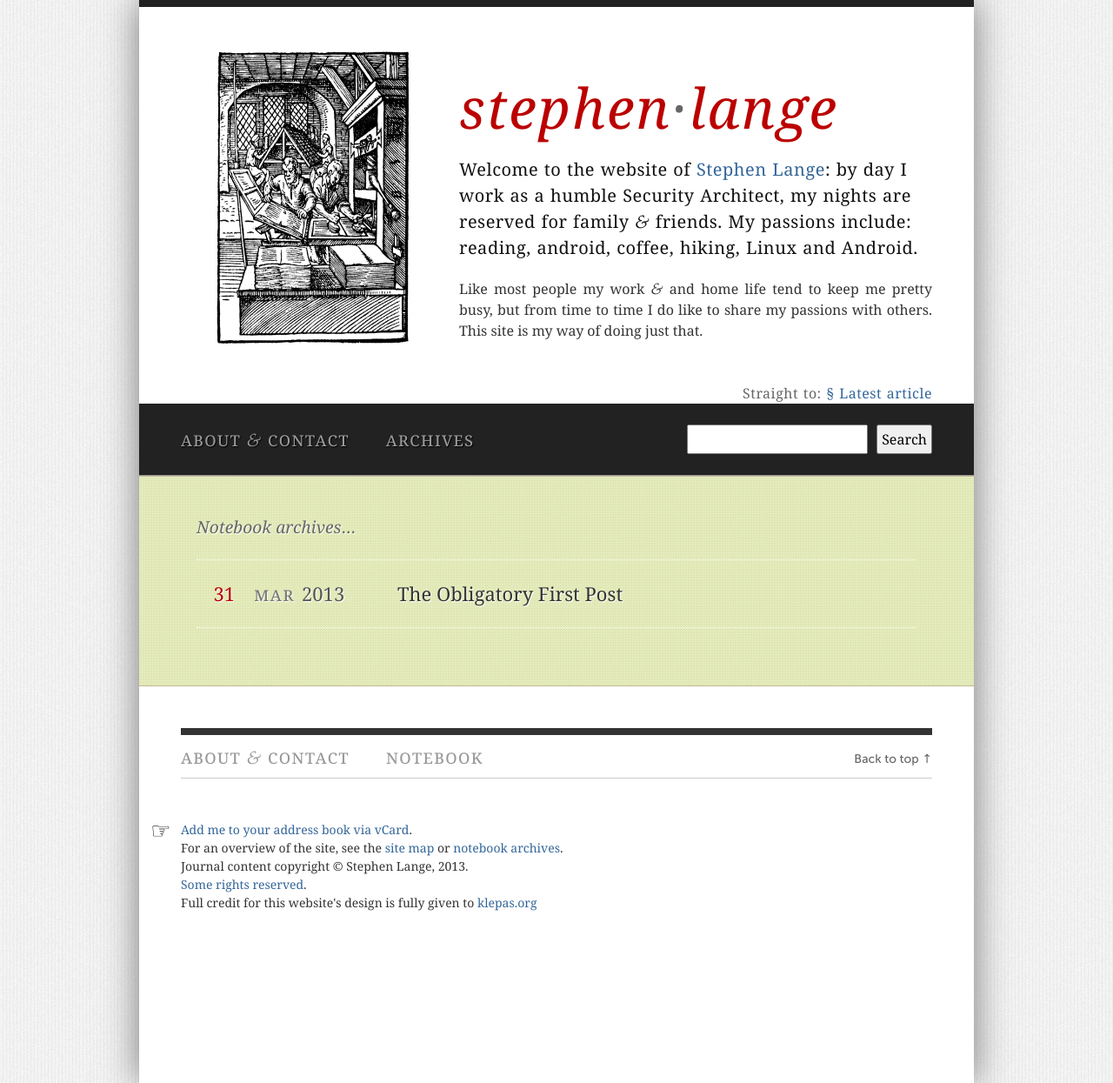
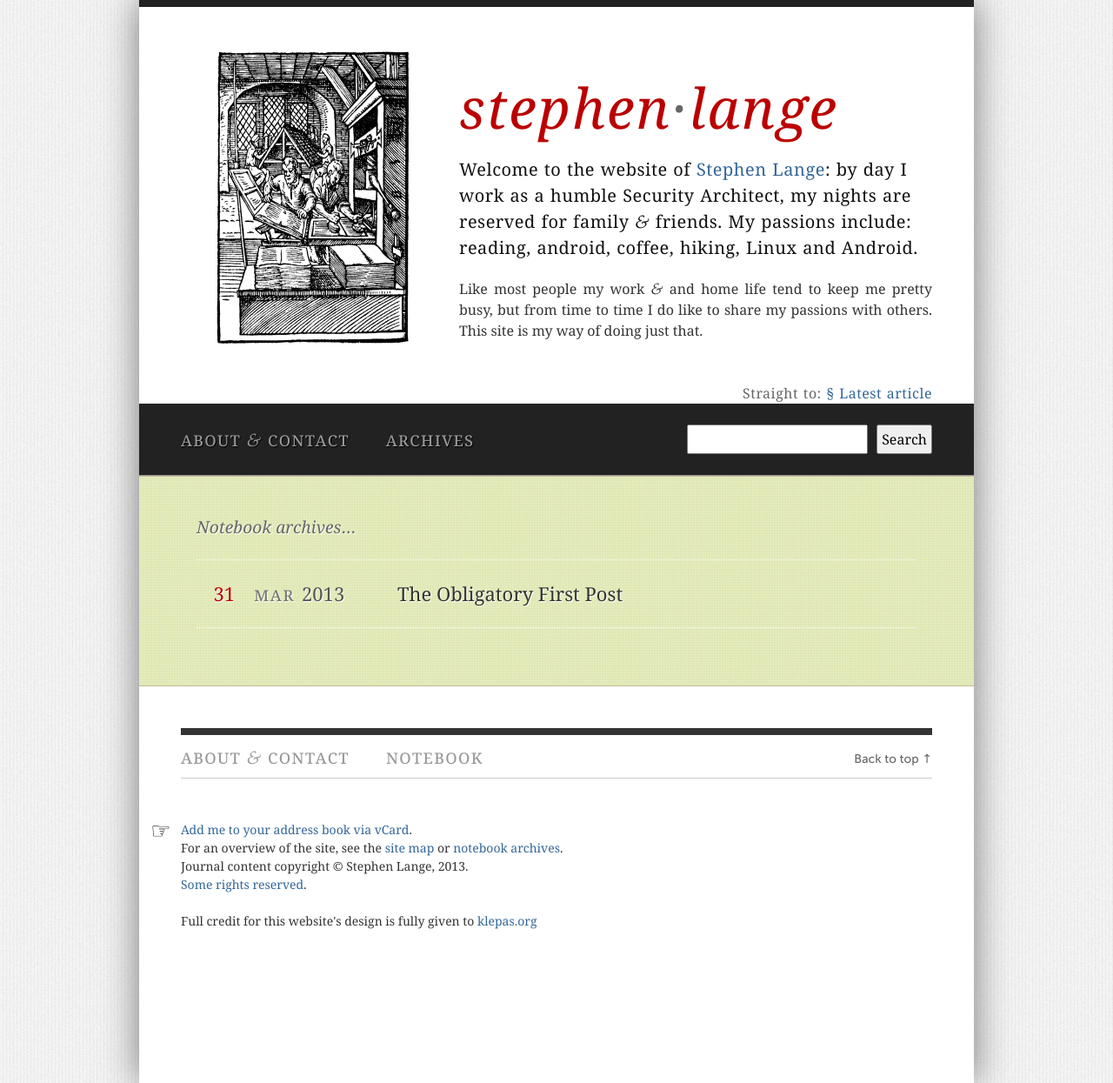
Before and after one commit to stvlange/stvlange.github.com, a Jekyll site: the page built from archives.html, in a window 1280 px wide. Shown: the whole page at 87% size. Built offline with Jekyll 4.4.1, drawn with Linux system fonts in a browser that asks for light colours.

```diff
--- a/_includes/footer.html
+++ b/_includes/footer.html
@@ -11,7 +11,7 @@
 					<p class="licensing">Journal content copyright &copy; Stephen Lange, 2013.</p>
 					<p class="licensing"><a rel="license" href="http://creativecommons.org/licenses/by-nc-nd/2.5/au/" title="Content, unless specificed, licensed under a Creative Commons license">Some rights reserved</a>.</p>
 <p>
-					<p class="licensing clear">Full credit for this website's design is fully given to <a href="http://klepas.org/">klepas.org</a></p>
+					<br><p class="licensing">Full credit for this website's design is fully given to <a href="http://klepas.org/">klepas.org</a></p>
 
 				</div>
 			</div> <!-- /.page-meta.clear -->
```
